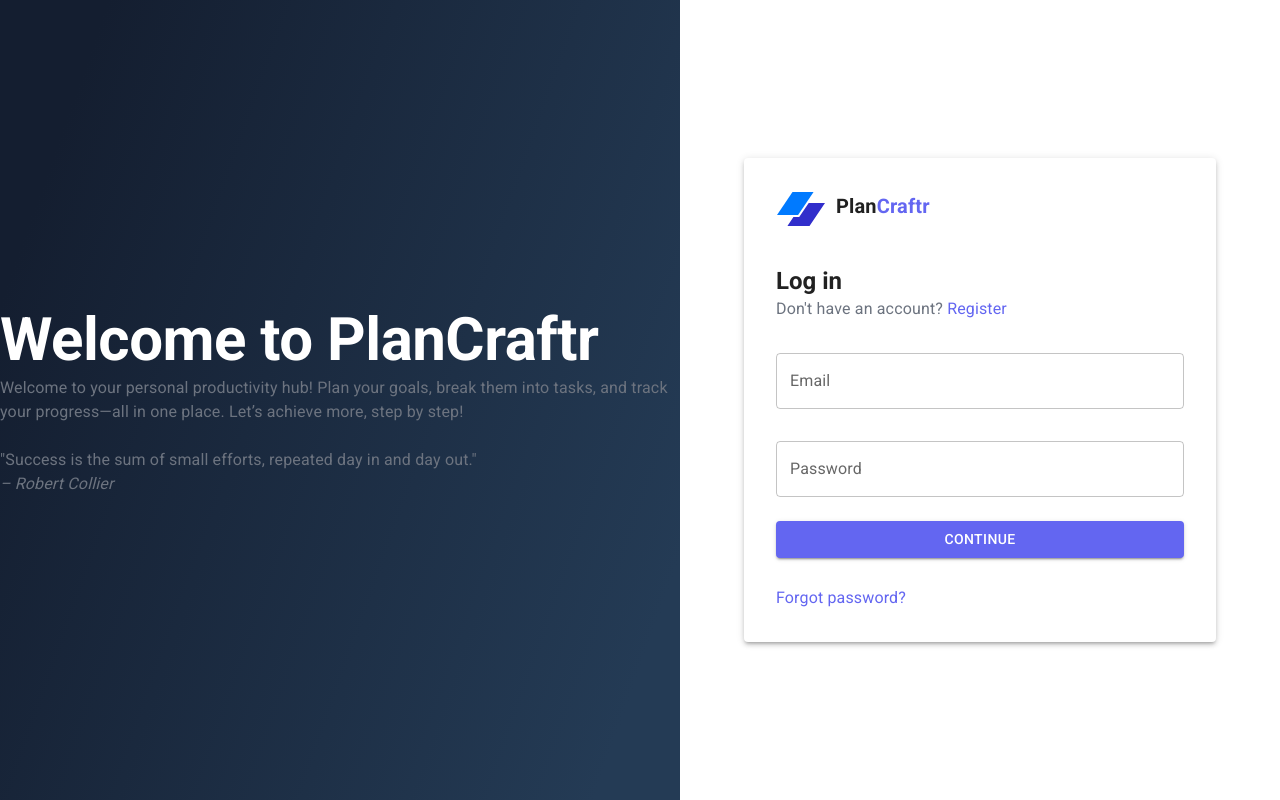
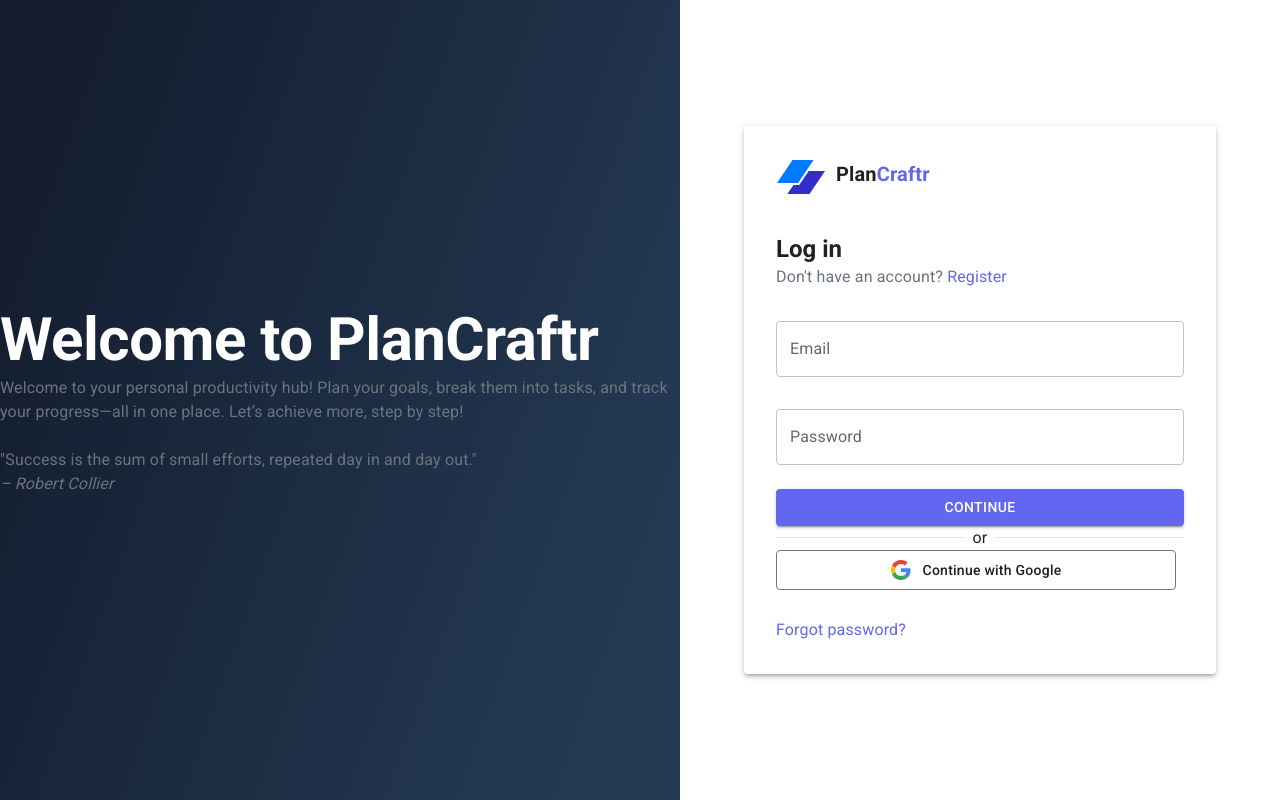
Before and after one commit to hasangawr/PlanCraftr, a React (Vite) app in the folder frontend/: page / in a window 1280 px wide. Built offline with nearby package versions, Linux system fonts and the light colour scheme.

Commit message:
Create google login button

```diff
--- a/frontend/src/App.css
+++ b/frontend/src/App.css
@@ -3,3 +3,117 @@
   padding: 0;
   box-sizing: border-box;
 }
+
+.gsi-material-button {
+  -moz-user-select: none;
+  -webkit-user-select: none;
+  -ms-user-select: none;
+  -webkit-appearance: none;
+  background-color: WHITE;
+  background-image: none;
+  border: 1px solid #747775;
+  -webkit-border-radius: 4px;
+  border-radius: 4px;
+  -webkit-box-sizing: border-box;
+  box-sizing: border-box;
+  color: #1f1f1f;
+  cursor: pointer;
+  font-family: 'Roboto', arial, sans-serif;
+  font-size: 14px;
+  height: 40px;
+  letter-spacing: 0.25px;
+  outline: none;
+  overflow: hidden;
+  padding: 0 12px;
+  position: relative;
+  text-align: center;
+  -webkit-transition:
+    background-color 0.218s,
+    border-color 0.218s,
+    box-shadow 0.218s;
+  transition:
+    background-color 0.218s,
+    border-color 0.218s,
+    box-shadow 0.218s;
+  vertical-align: middle;
+  white-space: nowrap;
+  width: -webkit-fill-available;
+  max-width: 400px;
+  min-width: min-content;
+}
+
+.gsi-material-button .gsi-material-button-icon {
+  height: 20px;
+  margin-right: 12px;
+  min-width: 20px;
+  width: 20px;
+}
+
+.gsi-material-button .gsi-material-button-content-wrapper {
+  -webkit-align-items: center;
+  align-items: center;
+  display: flex;
+  -webkit-flex-direction: row;
+  flex-direction: row;
+  -webkit-flex-wrap: nowrap;
+  flex-wrap: nowrap;
+  height: 100%;
+  justify-content: center;
+  position: relative;
+  width: 100%;
+}
+
+.gsi-material-button .gsi-material-button-contents {
+  -webkit-flex-grow: 0;
+  flex-grow: 0;
+  font-family: 'Roboto', arial, sans-serif;
+  font-weight: 500;
+  overflow: hidden;
+  text-overflow: ellipsis;
+  vertical-align: top;
+}
+
+.gsi-material-button .gsi-material-button-state {
+  -webkit-transition: opacity 0.218s;
+  transition: opacity 0.218s;
+  bottom: 0;
+  left: 0;
+  opacity: 0;
+  position: absolute;
+  right: 0;
+  top: 0;
+}
+
+.gsi-material-button:disabled {
+  cursor: default;
+  background-color: #ffffff61;
+  border-color: #1f1f1f1f;
+}
+
+.gsi-material-button:disabled .gsi-material-button-contents {
+  opacity: 38%;
+}
+
+.gsi-material-button:disabled .gsi-material-button-icon {
+  opacity: 38%;
+}
+
+.gsi-material-button:not(:disabled):active .gsi-material-button-state,
+.gsi-material-button:not(:disabled):focus .gsi-material-button-state {
+  background-color: #303030;
+  opacity: 12%;
+}
+
+.gsi-material-button:not(:disabled):hover {
+  -webkit-box-shadow:
+    0 1px 2px 0 rgba(60, 64, 67, 0.3),
+    0 1px 3px 1px rgba(60, 64, 67, 0.15);
+  box-shadow:
+    0 1px 2px 0 rgba(60, 64, 67, 0.3),
+    0 1px 3px 1px rgba(60, 64, 67, 0.15);
+}
+
+.gsi-material-button:not(:disabled):hover .gsi-material-button-state {
+  background-color: #303030;
+  opacity: 8%;
+}
--- /dev/null
+++ b/frontend/src/components/GoogleLoginButton.tsx
@@ -0,0 +1,42 @@
+const GoogleLoginButton = () => {
+  return (
+    <button className="gsi-material-button">
+      <div className="gsi-material-button-state"></div>
+      <div className="gsi-material-button-content-wrapper">
+        <div className="gsi-material-button-icon">
+          <svg
+            version="1.1"
+            xmlns="http://www.w3.org/2000/svg"
+            viewBox="0 0 48 48"
+            style={{ display: 'block' }}
+            xmlnsXlink="http://www.w3.org/1999/xlink"
+          >
+            <path
+              fill="#EA4335"
+              d="M24 9.5c3.54 0 6.71 1.22 9.21 3.6l6.85-6.85C35.9 2.38 30.47 0 24 0 14.62 0 6.51 5.38 2.56 13.22l7.98 6.19C12.43 13.72 17.74 9.5 24 9.5z"
+            ></path>
+            <path
+              fill="#4285F4"
+              d="M46.98 24.55c0-1.57-.15-3.09-.38-4.55H24v9.02h12.94c-.58 2.96-2.26 5.48-4.78 7.18l7.73 6c4.51-4.18 7.09-10.36 7.09-17.65z"
+            ></path>
+            <path
+              fill="#FBBC05"
+              d="M10.53 28.59c-.48-1.45-.76-2.99-.76-4.59s.27-3.14.76-4.59l-7.98-6.19C.92 16.46 0 20.12 0 24c0 3.88.92 7.54 2.56 10.78l7.97-6.19z"
+            ></path>
+            <path
+              fill="#34A853"
+              d="M24 48c6.48 0 11.93-2.13 15.89-5.81l-7.73-6c-2.15 1.45-4.92 2.3-8.16 2.3-6.26 0-11.57-4.22-13.47-9.91l-7.98 6.19C6.51 42.62 14.62 48 24 48z"
+            ></path>
+            <path fill="none" d="M0 0h48v48H0z"></path>
+          </svg>
+        </div>
+        <span className="gsi-material-button-contents">
+          Continue with Google
+        </span>
+        <span style={{ display: 'none' }}>Continue with Google</span>
+      </div>
+    </button>
+  );
+};
+
+export default GoogleLoginButton;
--- a/frontend/src/components/LoginForm.tsx
+++ b/frontend/src/components/LoginForm.tsx
@@ -1,8 +1,17 @@
 import { useState } from 'react';
-import { Box, Button, Link, Paper, TextField, Typography } from '@mui/material';
+import {
+  Box,
+  Button,
+  Divider,
+  Link,
+  Paper,
+  TextField,
+  Typography,
+} from '@mui/material';
 import { emailValidator, passwordValidator } from '../utils/validators';
 import axios from 'axios';
 import { useNavigate } from 'react-router-dom';
+import GoogleLoginButton from './GoogleLoginButton';
 
 const LoginForm = () => {
   const [email, setEmail] = useState<string>('');
@@ -132,6 +141,10 @@
               Continue
             </Button>
           </Box>
+          <Divider>
+            <Typography>or</Typography>
+          </Divider>
+          <GoogleLoginButton />
           <Typography sx={{ marginTop: '1.75rem' }}>
             <Link
               style={{ color: '#6366F1', cursor: 'pointer' }}
```
